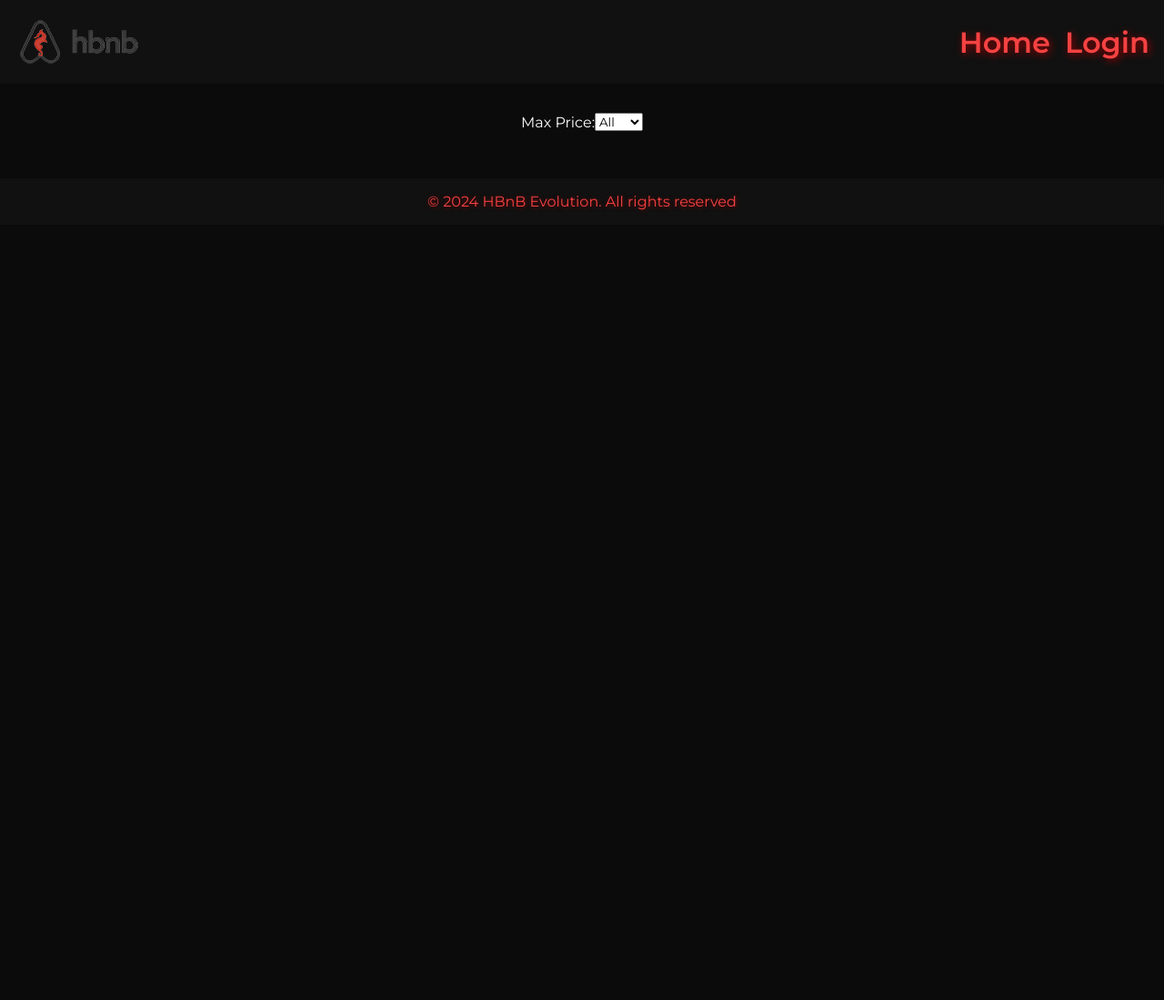
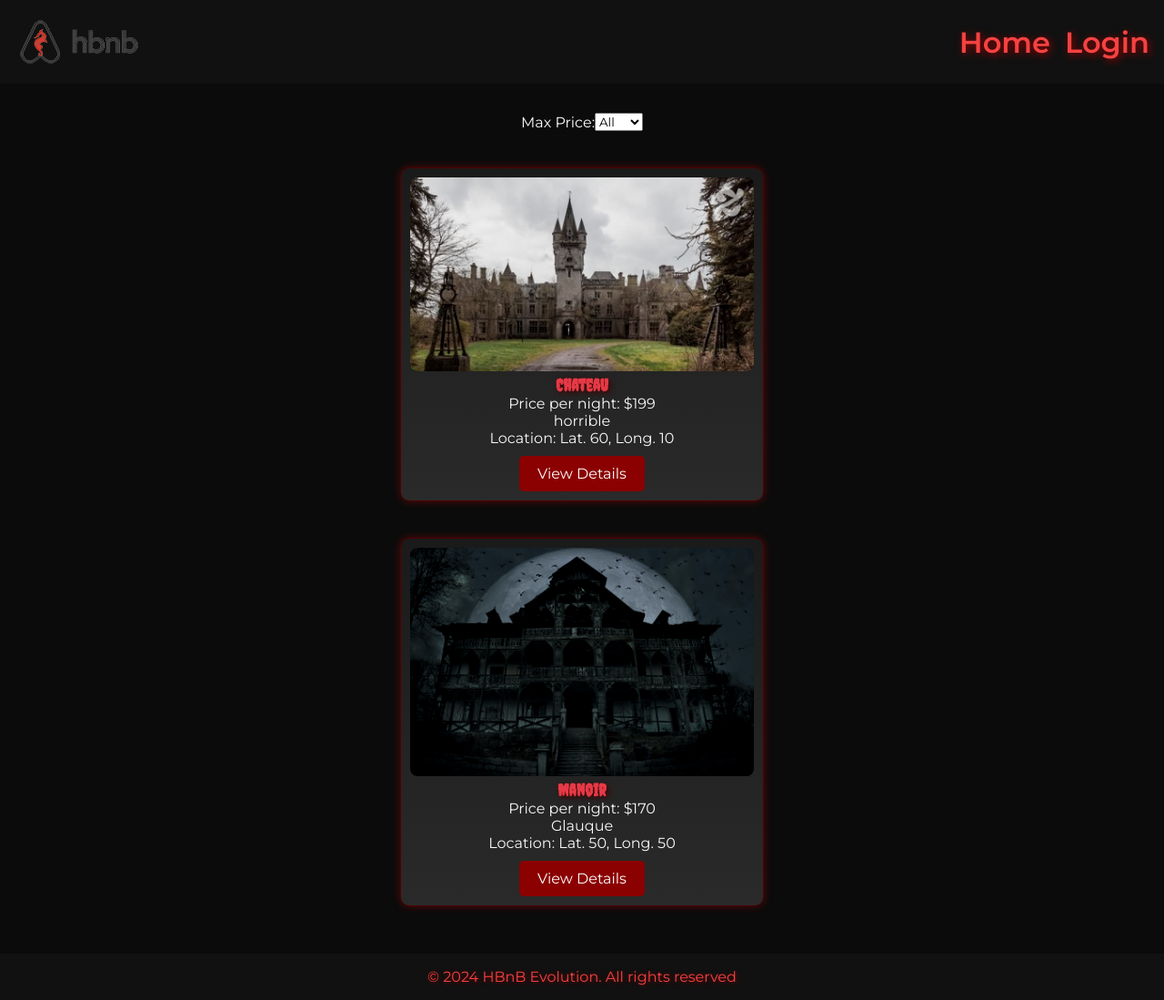
Before and after one commit to Steph974-Git/holbertonschool-hbnb, a plain HTML site: page part4/base_files/index.html in a window 1280 px wide. Shown: the whole page at 91% size. Before the commit the page ends 800 px from the top, so only its background shows below. Drawn offline with Linux system fonts and the light colour scheme.

Commit message:
Refactor code structure for improved readability and maintainability

```diff
--- a/part4/base_files/index.html
+++ b/part4/base_files/index.html
@@ -20,11 +20,27 @@
         <section id="filter">
             <label for="price-filter">Max Price:</label>
             <select id="price-filter">
-                <!-- Options will be populated dynamically -->
+                <!-- options remplies dynamiquement -->
             </select>
         </section>
 <section id="places-list">
-    <!-- Les lieux seront ajoutés ici dynamiquement par JS -->
+    <div class="place-card">
+         <img src="images/Chateau.jpg" alt="Chateau" class="place-img">
+        <h3>Chateau</h3>
+        <p>Price per night: $199</p>
+        <p>horrible</p>
+        <p>Location: Lat. 60, Long. 10</p>
+        <a href="place.html?id=1" class="details-button">View Details</a>
+    </div>
+    <div class="place-card">
+        <img src="images/Manoir Flippant.jpg" alt="Manoir" class="place-img">
+        <h3>Manoir</h3>
+        <p>Price per night: $170</p>
+        <p>Glauque</p>
+        <p>Location: Lat. 50, Long. 50</p>
+        <a href="place.html?id=2" class="details-button">View Details</a>
+    </div>
+    <!-- Ajoute d'autres cards si besoin -->
 </section>
     </main>
     <script src="scripts.js"></script>
--- a/part4/base_files/scripts.js
+++ b/part4/base_files/scripts.js
@@ -138,6 +138,7 @@ function displayPlaces(places) {
         const card = document.createElement('div');
         card.className = 'place-card';
         card.innerHTML = `
+            <img src="${place.image_url || 'images/default.jpg'}" alt="${place.title}" class="place-img">
             <h3>${place.title}</h3>
             <p>Price per night: $${place.price}</p>
             <p>${place.description || ''}</p>
```
Also changed, not shown: part4/base_files/images/Chateau.jpg (added), part4/base_files/images/Manoir Flippant.jpg (added).
